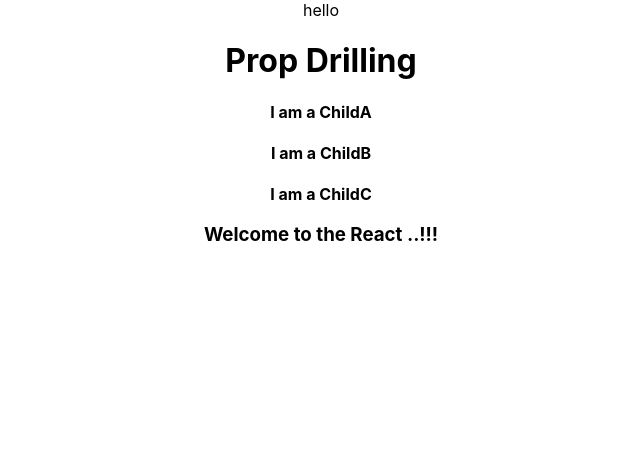
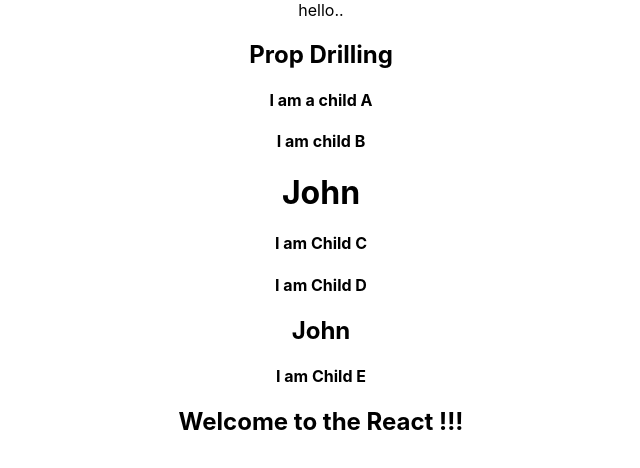
Before and after one commit to poojarupanwar/React_Learn, a React (Create React App) app in the folder learnreact/: page / in a window 1280 px wide. Shown: the top 468 px of the page, without its empty margins (319-959 px from the left). Built offline with nearby package versions, Linux system fonts and the light colour scheme.

Commit message:
Update App.js

```diff
--- a/learnreact/src/App.js
+++ b/learnreact/src/App.js
@@ -1,6 +1,7 @@
 // import logo from './logo.svg';
 import './App.css';
-import PropDrills from './components/Day8/PropDrills';
+// import PropDrills from './components/Day8/PropDrills';
+import PropDrillsNew from './components/Day8/PropDrillsNew';
 // import UseEffectApiUse from './components/Day10/UseEffectApiUse';
 // import UseRefHook from './components/Day10/UseRefHook';
 // import UseEffectHook from './components/Day10/UseEffectHook';
@@ -22,7 +23,7 @@
   return (
     <div className="App">
 
-          hello
+          hello..
            {/* <ClassComponent/> */}
            {/* <FunctionComponent/> */}
            {/* <PropsComponent name='pooja' company='avalara'/> */}
@@ -38,7 +39,7 @@
             {/* <UseEffectHook/> */}
             {/* <UseRefHook/> */}
             {/* <UseEffectApiUse/> */}
-            <PropDrills/>
+            <PropDrillsNew/>
     </div>
   );
 }
```
